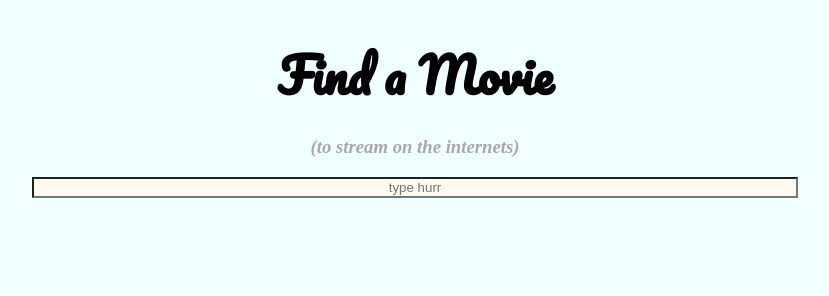
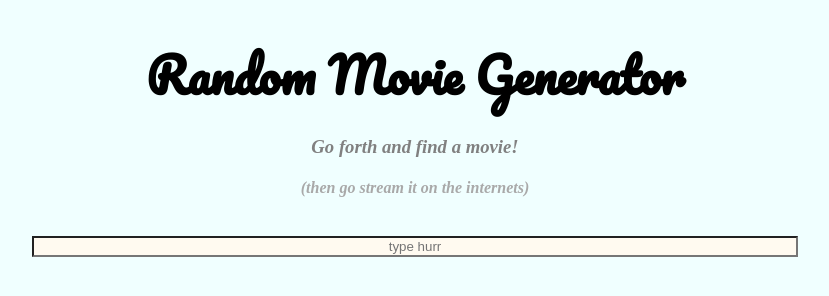
Before and after one commit to mmmfang/api-movie-grabber, a plain HTML site: page index.html in a window 1280 px wide. Shown: the whole page, without its empty margins (225-1054 px from the left). Drawn offline with nearby package versions, Linux system fonts and the light colour scheme.

Commit message:
add text animation

```diff
--- a/index.html
+++ b/index.html
@@ -7,18 +7,22 @@
     </head>
 
     <body>
-        <h1>Find a Movie</h1>
-        <h3><em>(to stream on the internets)</em></h3>
-
-          <input type="text" placeholder="type hurr"></input>
-
-<br/>
+        <div>
+            <h1>Random Movie Generator</h1>
+        </div>
+            <h3><em>Go forth and find a movie!</em></h3>
+            <h4><em> (then go stream it on the internets)</em></h4>
+ 	      <br />
+            <input type="text" placeholder="type hurr"></input>
 
 
-		<ul>
-		</ul>
 
-        <script type="text/javascript" src="http://code.jquery.com/jquery-1.11.3.min.js"></script>
+            <br/>
+
+	   	    <ul>
+		    </ul>
+
+            <script type="text/javascript" src="http://code.jquery.com/jquery-1.11.3.min.js"></script>
         <script type="text/javascript" src="https://maxcdn.bootstrapcdn.com/bootstrap/3.3.5/js/bootstrap.min.js"></script>
         <script type="text/javascript" src="test.js"></script>
     </body>
--- a/style.css
+++ b/style.css
@@ -10,9 +10,24 @@ h1 {
 	margin-bottom: 0px;
 }
 
+div {
+	-webkit-animation-name: title;
+	-webkit-animation-duration: 4s;
+}
+
+@keyframes title {
+    from {color: black;}
+    to {color: green;}
+}
+
+
 h3 {
 	text-align: center;
-	color: darkgrey;
+	color: grey;
+}
+
+h4 {
+	color:darkgrey;
 }
 
 li {
--- a/test.js
+++ b/test.js
@@ -12,9 +12,12 @@ $(function(){
     promise.done(function(data) {
       console.log(data);
       $('ul').html('');
+       // $.unique(data.Search); //tried this Jquery method but this only works on dom elements so didn't work on my array of objects! leaving it in here to remind me there is this property
+
        data.Search.forEach(function (movie) {
         if (movie.Poster!== "N/A"){
-         $('ul').append('<a href="http://www.imdb.com/title/'+movie.imdbID+'/"> <img src="'+movie.Poster+' " /> </a>')
+
+         $('ul').append('<a href="http://www.imdb.com/title/'+movie.imdbID+'/"><img src="'+movie.Poster+' " /></a>')
         }
         // else {
         //  $('ul').append('<li> Movie Title: '+ movie.Title + '</li>');
```
Also changed, not shown: 1 other file.
